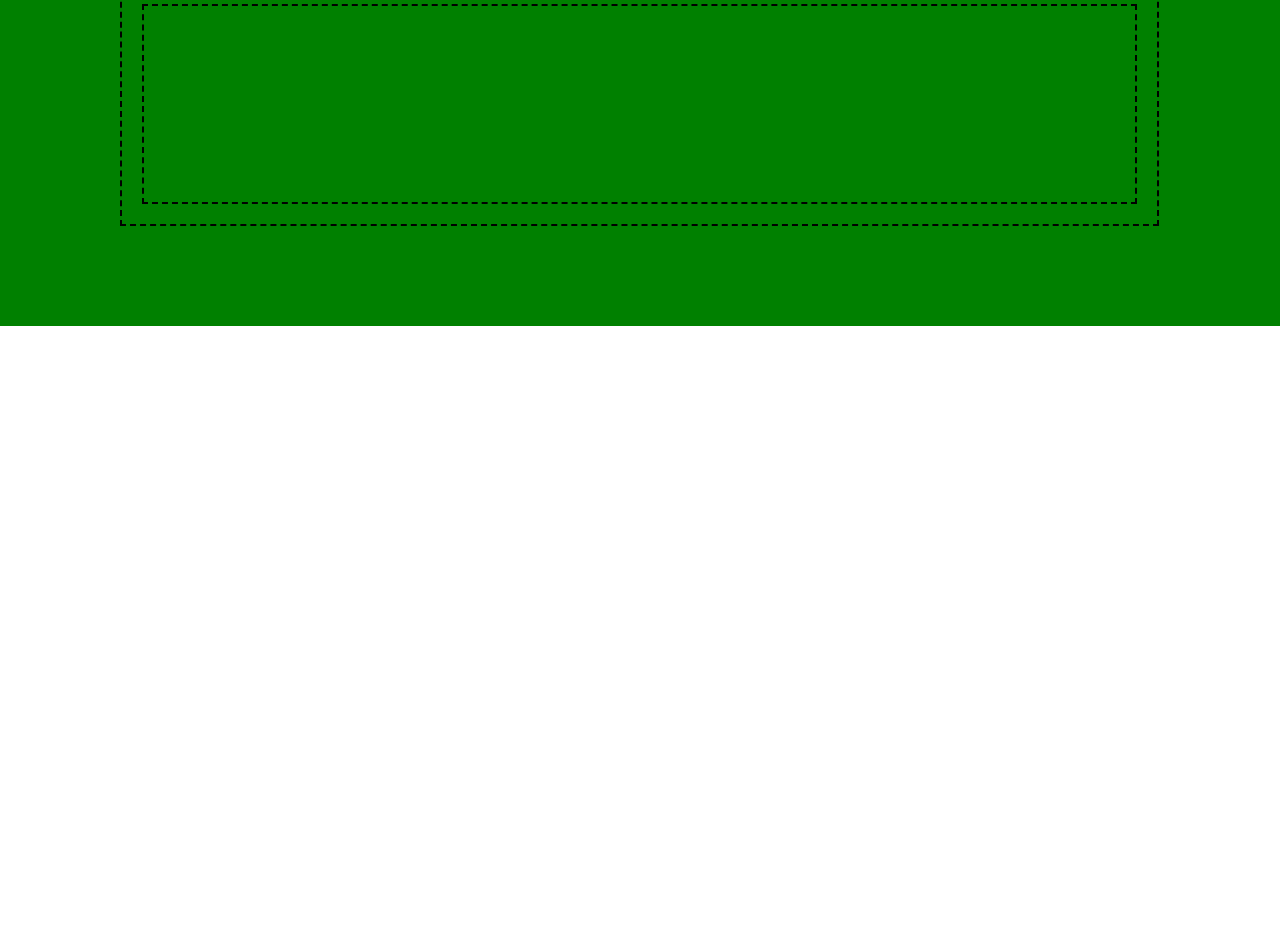
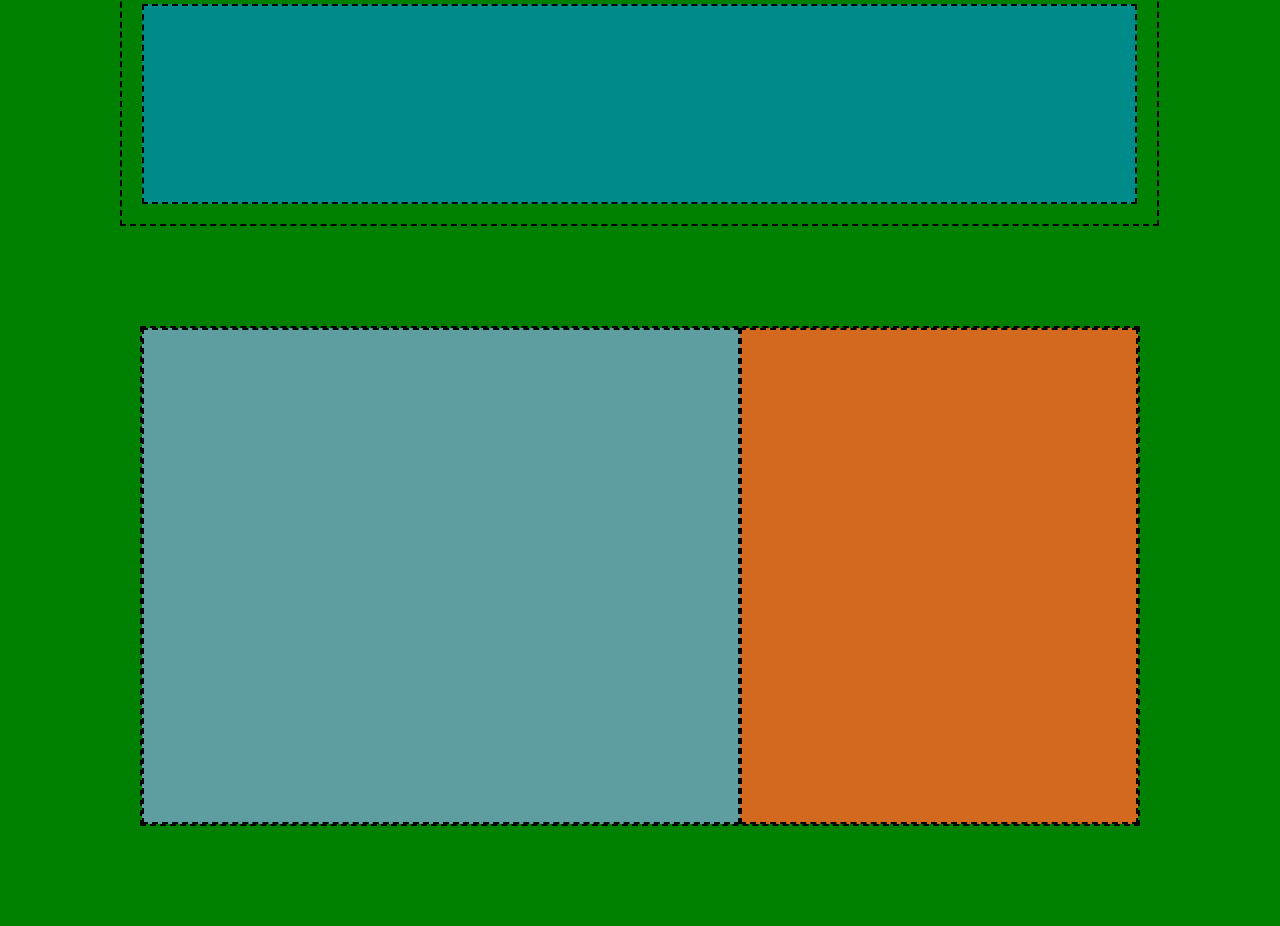
Before and after one commit to FernandoVerderame/htmlcss-dropbox, a plain HTML site: page index.html in a window 1280 px wide. Shown: the part 2106-3032 px from the top of the page. Before the commit the page ends 2432 px from the top, so only its background shows below. Drawn offline with Linux system fonts and the light colour scheme.

Commit message:
added partner section

```diff
--- a/css/style.css
+++ b/css/style.css
@@ -84,13 +84,12 @@ header {
 }
 
 /* Main */
-/* Piano business */
 main {
     background-color: green;
 }
 
-#section-1-main {
-    height:100%;
+/* Piano business */
+#plan-sec {
     padding-bottom: 100px;
 }
 
@@ -104,7 +103,6 @@ main {
 }
 
 .row-plan {
-    display: flex;
     margin: 0 -20px;
     flex-wrap: wrap;
 }
@@ -120,6 +118,26 @@ main {
 }
 
 .card-plan-special {
+    background-color: darkcyan;
     width: 995px;
     min-height: 200px;
 }
+
+/* Sezione Partner */
+#partner-sec {
+    padding-bottom: 100px;
+}
+
+.partner {
+    min-height: 500px;
+}
+
+.partner-left {
+    flex-basis: 60%;
+    background-color: cadetblue;
+}
+
+.partner-right {
+    flex-basis: 40%;
+    background-color: chocolate;
+}
--- a/index.html
+++ b/index.html
@@ -40,9 +40,9 @@
 
         <!-- Piano business -->
         <div class="container-small">
-            <section id="section-1-main">
+            <section id="plan-sec">
                 <div class="title-checkbox border"></div>
-                <div class="row-plan padding">
+                <div class="row-plan flex padding">
                     <div class="col-plan border">
                         <div class="card-plan border"></div>
                     </div>
@@ -57,6 +57,14 @@
                     </div>
                 </div>
             </section>
+
+            <!-- Sezione partner -->
+            <section id="partner-sec">
+                <div class="partner flex border">
+                    <div class="partner-left border"></div>
+                    <div class="partner-right border"></div>
+                </div>
+            </section>
         </div>
     </main>
 
```
